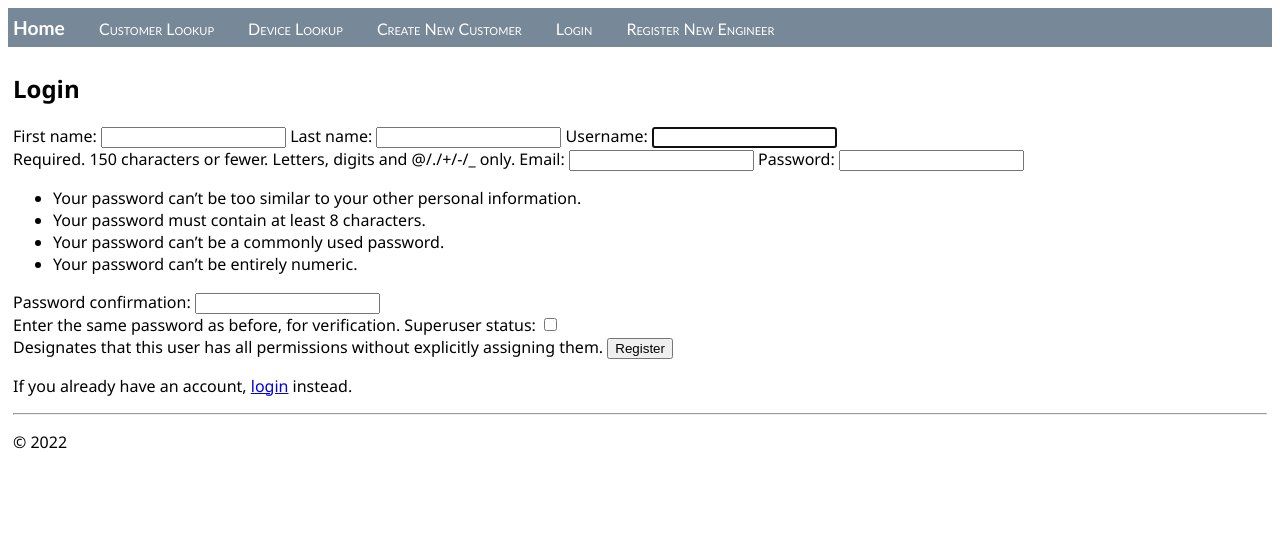
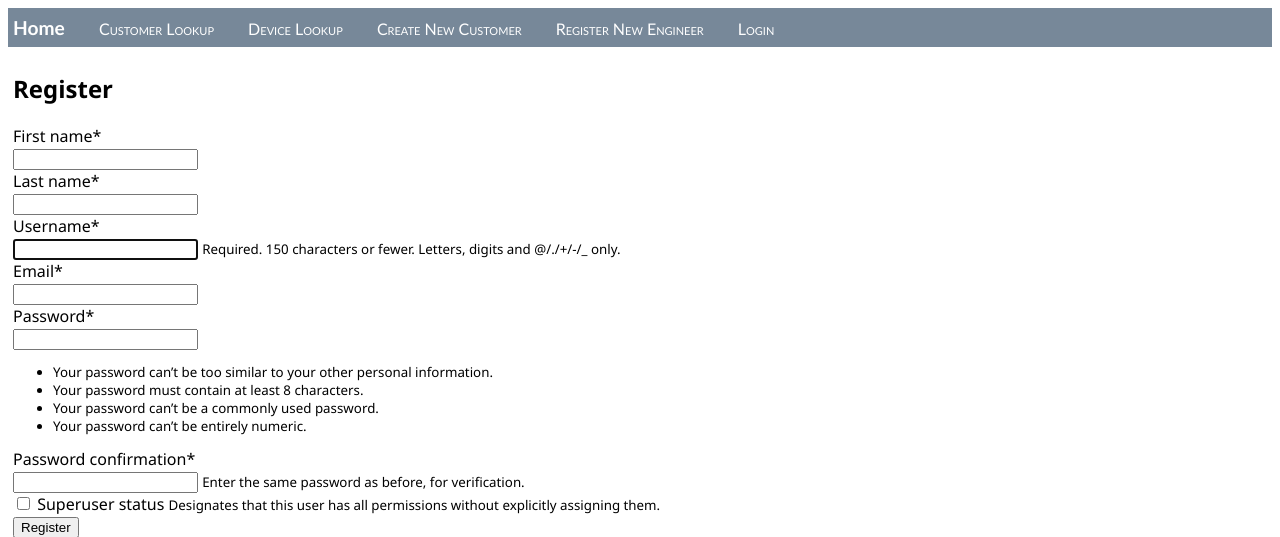
Before and after one commit to fernandabisinoto/web_app_project_assignment, a Django app: page /new_eng_form/ in a window 1280 px wide. Shown: the top 537 px of the page. Run offline with Django 4.2, Linux system fonts and the light colour scheme; some libraries are stand-ins or nearby versions.

Commit message:
Testing login form

```diff
--- a/web_app/templates/web_app/layout.html
+++ b/web_app/templates/web_app/layout.html
@@ -9,9 +9,14 @@ References:
 <html>
 <head>
     <meta charset="utf-8"/>
+    <meta name="viewport" content="width=device-width, initial-scale=1.0">
+
     <title>{% block title %}{% endblock %}</title>
+
     {% load static %}
     <link rel="stylesheet" type="text/css" href="{% static 'web_app/site.css' %}"/>
+
+    <!-- <link rel="stylesheet" href="https://cdn.jsdelivr.net/npm/bootstrap@4.5.3/dist/css/bootstrap.min.css" integrity="sha384-TX8t27EcRE3e/ihU7zmQxVncDAy5uIKz4rEkgIXeMed4M0jlfIDPvg6uqKI2xXr2" crossorigin="anonymous"> -->
 </head>
 
 <body>
@@ -20,12 +25,12 @@ References:
     <a href="{% url 'customer' %}" class="navbar-item">Customer Lookup</a>
     <a href="{% url 'device' %}" class="navbar-item">Device Lookup</a>
     <a href="{% url 'new_customer_form' %}" class="navbar-item">Create New Customer</a>
+    <a href="{% url 'new_eng_form' %}" class="navbar-item" {% if request.user.is_authenticated %}style="display: none"
+    {% else %}style="display: inline"{% endif %}>Register New Engineer</a>
     <a href="{% url 'login' %}" class="navbar-item" {% if request.user.is_authenticated %}style="display: none"
-       {% else %}style="display: inline"{% endif %}>Login</a>
-    <a href="{% url 'new_eng_form' %}" class="navbar-item" {% if request.user.is_authenticated %}style="display: none"
-       {% else %}style="display: inline"{% endif %}>Register New Engineer</a>
+    {% else %}style="display: inline"{% endif %}>Login</a>
     <a href="{% url 'logout' %}" class="navbar-item" {% if not request.user.is_authenticated %}style="display: none"
-       {% else %}style="display: inline"{% endif %}>Logout</a>
+    {% else %}style="display: inline"{% endif %}>Logout</a>
 </div>
 
 <div class="body-content">
--- a/web_app/templates/web_app/login.html
+++ b/web_app/templates/web_app/login.html
@@ -7,12 +7,14 @@ References:
 --->
 {% extends "web_app/layout.html" %}
 
+{% load crispy_forms_tags %}
+
 {% block content %}
     <div class="container py-5">
         <h2>Login</h2>
         <form method="POST">
             {% csrf_token %}
-            {{ login_form }}
+            {{ login_form|crispy }}
             <button class="btn btn-primary" type="submit">Login</button>
         </form>
         <p class="text-center">New to the application? <a href="{% url 'new_eng_form' %}">Create an account</a>.</p>
--- a/web_app/templates/web_app/new_customer_form.html
+++ b/web_app/templates/web_app/new_customer_form.html
@@ -8,6 +8,6 @@
     <form method="POST" class="new-customer-form">
         {% csrf_token %}
         {{ form.as_p }}
-        <button type="submit" class="save btn btn-default">Log</button>
+        <button type="submit" class="save btn btn-default">Create</button>
     </form>
 {% endblock %}
--- a/web_app/templates/web_app/new_eng_form.html
+++ b/web_app/templates/web_app/new_eng_form.html
@@ -1,15 +1,17 @@
 {% extends "web_app/layout.html" %}
 
 {% block title %}
-About us
+Register New Engineer
 {% endblock %}
+
+{% load crispy_forms_tags %}
 
 {% block content %}
 <div class="container py-5">
-    <h2>Login</h2>
+    <h2>Register</h2>
     <form method="POST">
         {% csrf_token %}
-        {{ register_form }}
+        {{ register_form|crispy }}
         <button class="btn btn-primary" type="submit">Register</button>
     </form>
     <p class="text-center">If you already have an account, <a href="{% url 'new_eng_form' %}">login</a> instead.</p>
--- a/web_app/views.py
+++ b/web_app/views.py
@@ -7,6 +7,7 @@ from django.views.generic import ListView
 from django.contrib.auth import login, authenticate, logout
 from django.contrib import messages
 from django.contrib.auth.forms import AuthenticationForm
+from django.contrib.auth.decorators import login_required
 
 class CustomerListView(ListView):
     login_url = "login"
@@ -42,11 +43,12 @@ def new_eng_request(request):
             user = form.save()
             login(request, user)
             messages.success(request, "Registration successful." )
-            return redirect("web_app/home")
+            return redirect("home")
         messages.error(request, "Unsuccessful registration. Invalid information.")
     form = NewEngineerForm()
     return render (request, "web_app/new_eng_form.html", {"register_form":form})
 
+@login_required(login_url="login")
 def create_customer(request):
     form = NewCustomerForm(request.POST or None)
 
@@ -55,10 +57,11 @@ def create_customer(request):
             customerASIN = form.save(commit=False)
             customerASIN.log_date = datetime.now()
             customerASIN.save()
-            return redirect("home")
+            return redirect("customer")
     else:
-        return render(request, "web_app/log_message.html", {"form": form})
+        return render(request, "web_app/new_customer_form.html", {"form": form})
 
+@login_required(login_url="login")
 def login_request(request):
 	if request.method == "POST":
 		form = AuthenticationForm(request, data=request.POST)
@@ -77,6 +80,7 @@ def login_request(request):
 	form = AuthenticationForm()
 	return render(request, "web_app/login.html", {"login_form":form})
 
+@login_required(login_url="login")
 def logout_request(request):
 	logout(request)
 	messages.info(request, "You have successfully logged out.")
--- a/web_app_project/settings.py
+++ b/web_app_project/settings.py
@@ -37,7 +37,10 @@ INSTALLED_APPS = [
     'django.contrib.messages',
     'django.contrib.staticfiles',
     'web_app',
+    'crispy_forms',
 ]
+
+CRISPY_TEMPLATE_PACK = 'bootstrap4'
 
 MIDDLEWARE = [
     'django.middleware.security.SecurityMiddleware',
```
